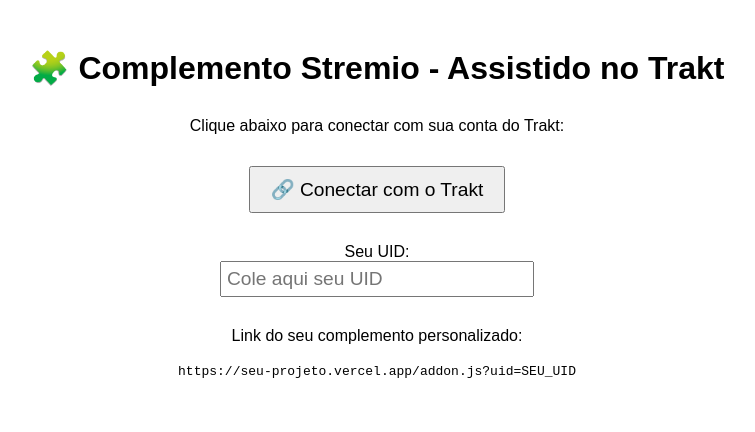
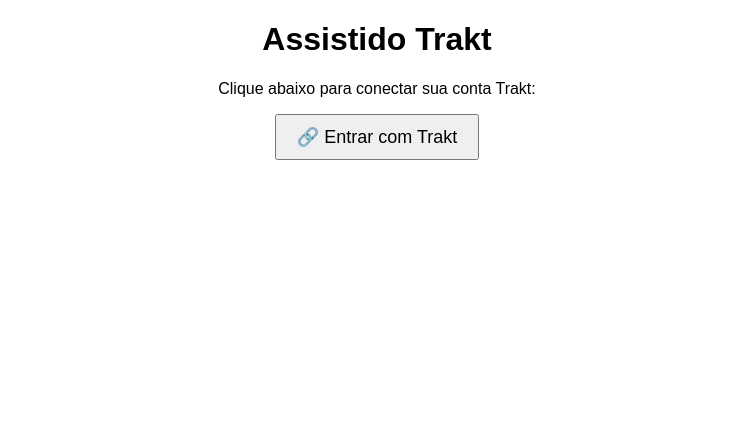
Before and after one commit to danilopagotto82/stremio-assistido-trakt-addon, a website: page public/configure.html in a window 1280 px wide. Shown: the whole page, without its empty margins (263-1018 px from the left). Drawn offline with Linux system fonts and the light colour scheme.

Commit message:
Update configure.html

```diff
--- a/public/configure.html
+++ b/public/configure.html
@@ -1,62 +1,14 @@
 <!DOCTYPE html>
-<html lang="pt-BR">
-<head>
-  <meta charset="UTF-8" />
-  <meta name="viewport" content="width=device-width, initial-scale=1.0"/>
-  <title>Assistido Trakt - Stremio</title>
-  <style>
-    body {
-      font-family: sans-serif;
-      text-align: center;
-      padding: 20px;
-    }
-    input {
-      font-size: 1.2em;
-      padding: 5px;
-      width: 300px;
-    }
-    button {
-      font-size: 1.2em;
-      padding: 10px 20px;
-      margin-top: 15px;
-    }
-    .section {
-      margin: 30px 0;
-    }
-  </style>
-</head>
-<body>
-  <h1>🧩 Complemento Stremio - Assistido no Trakt</h1>
-
-  <div class="section">
-    <p>Clique abaixo para conectar com sua conta do Trakt:</p>
-    <a href="/configure">
-      <button>🔗 Conectar com o Trakt</button>
+<html>
+  <head>
+    <title>Conectar Trakt</title>
+    <meta charset="UTF-8" />
+  </head>
+  <body style="font-family: sans-serif; text-align: center;">
+    <h1>Assistido Trakt</h1>
+    <p>Clique abaixo para conectar sua conta Trakt:</p>
+    <a href="https://trakt.tv/oauth/authorize?response_type=code&client_id=b7f40da45b05de1f3c72c8ab4a7b485feb1365a202fe362560e7dfaf53bf99e6&redirect_uri=https://stremio-assistido-trakt-addon.vercel.app/auth/callback">
+      <button style="font-size: 18px; padding: 10px 20px;">🔗 Entrar com Trakt</button>
     </a>
-  </div>
-
-  <div class="section">
-    <label for="uid">Seu UID:</label><br />
-    <input type="text" id="uid" placeholder="Cole aqui seu UID" />
-  </div>
-
-  <div class="section">
-    <p>Link do seu complemento personalizado:</p>
-    <code id="addonLink">https://seu-projeto.vercel.app/addon.js?uid=SEU_UID</code>
-  </div>
-
-  <script>
-    const uidInput = document.getElementById("uid");
-    const addonLink = document.getElementById("addonLink");
-
-    uidInput.addEventListener("input", () => {
-      const uid = uidInput.value.trim();
-      if (uid) {
-        addonLink.textContent = `https://${window.location.host}/addon.js?uid=${uid}`;
-      } else {
-        addonLink.textContent = "https://seu-projeto.vercel.app/addon.js?uid=SEU_UID";
-      }
-    });
-  </script>
-</body>
+  </body>
 </html>
```
